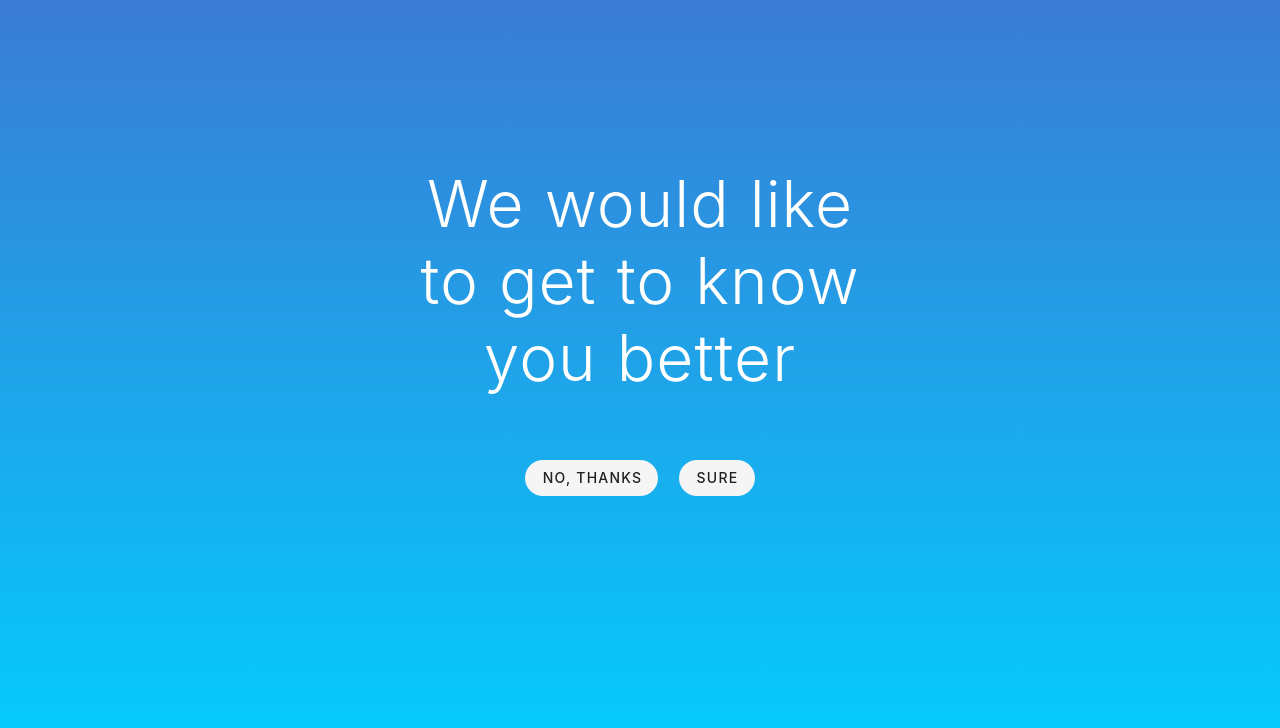
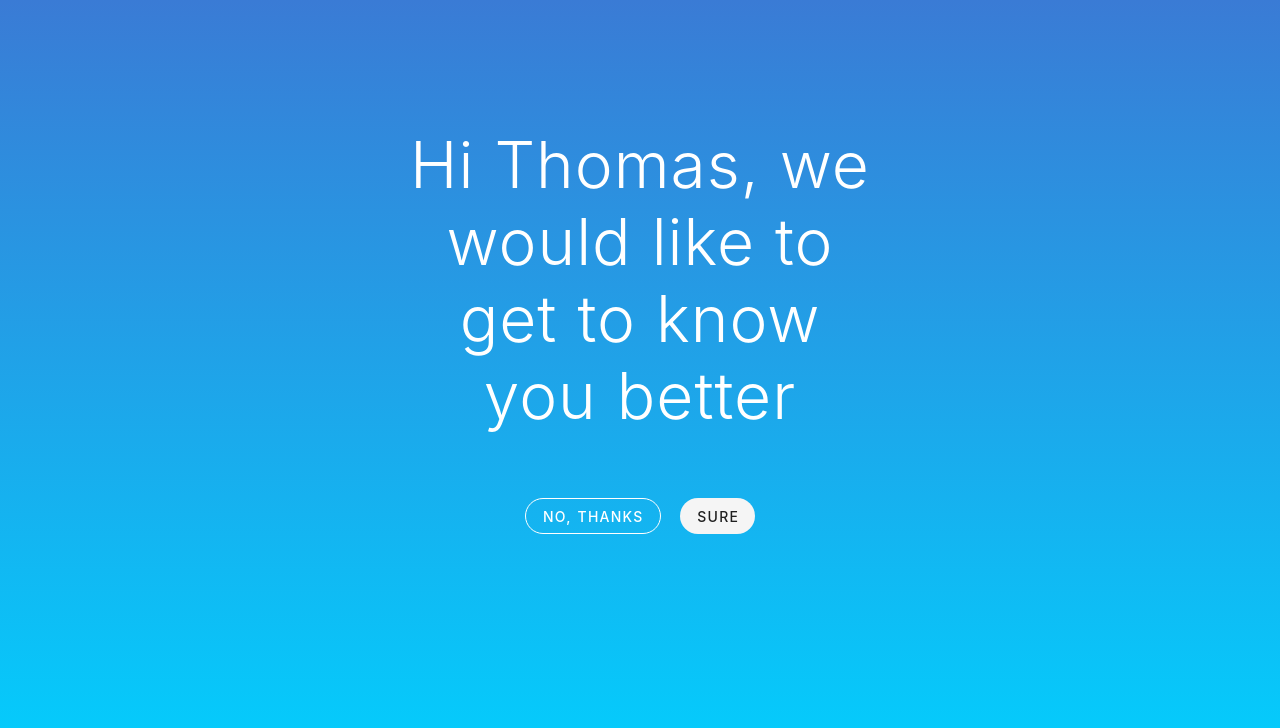
Before and after one commit to hackdays-bw-infosys-team-6/application, a Nuxt app: page /profiling-questions in a window 1280 px wide. Shown: the top 728 px of the page. Built offline with nearby package versions, Linux system fonts and the light colour scheme.

Commit message:
Update profiling question style

```diff
--- a/pages/profiling-questions.vue
+++ b/pages/profiling-questions.vue
@@ -5,8 +5,19 @@
         <h1 class="title setup-title">{{question.question}}</h1>
         <div class="actions">
           <template v-if="questions.length !== currentQuestion">
-            <v-btn v-for="answer in question.answers" v-bind:key="answer.label" depressed elevation="2" rounded @click="nextQuestion">{{answer.label}}</v-btn>
-            <!-- outlined to="/profile" class="reject-btn" -->
+            <v-btn
+              v-for="answer in question.answers"
+              v-bind:key="answer.label"
+              depressed
+              elevation="2"
+              rounded
+              :outlined="answer.outlined"
+              @click="nextQuestion"
+              v-bind:class="{ 'reject-btn': answer.leave }"
+              :to="answer.leave ? '/profile' : undefined"
+            >
+              {{answer.label}}
+            </v-btn>
           </template>
           <v-btn v-if="questions.length === currentQuestion" depressed elevation="2" rounded to="/profile">View Profile</v-btn>
         </div>
@@ -36,16 +47,15 @@ export default Vue.extend({
       currentQuestion: 1,
       questions: [
         {
-          question: "We would like to get to know you better",
+          question: "Hi Thomas, we would like to get to know you better",
           answers: [
             {
               label: 'No, Thanks',
-              style: 'outlined',
-              action: 'profile'
+              outlined: true,
+              leave: true
             },
             {
-              label: 'Sure',
-              style: 'default'
+              label: 'Sure'
             }
           ]
         },
@@ -53,16 +63,13 @@ export default Vue.extend({
           question: "Are you currently employed?",
           answers: [
             {
-              label: 'Skip',
-              style: 'outlined'
+              label: 'Skip'
             },
             {
               label: 'No',
-              style: 'default'
             },
             {
-              label: 'Yes',
-              style: 'default'
+              label: 'Yes'
             }
           ]
         },
@@ -70,16 +77,13 @@ export default Vue.extend({
           question: "Are you urgently in need of a job?",
           answers: [
             {
-              label: 'Skip',
-              style: 'outlined'
+              label: 'Skip'
             },
             {
-              label: 'No',
-              style: 'default'
+              label: 'No'
             },
             {
-              label: 'Yes',
-              style: 'default'
+              label: 'Yes'
             }
           ]
         },
```
